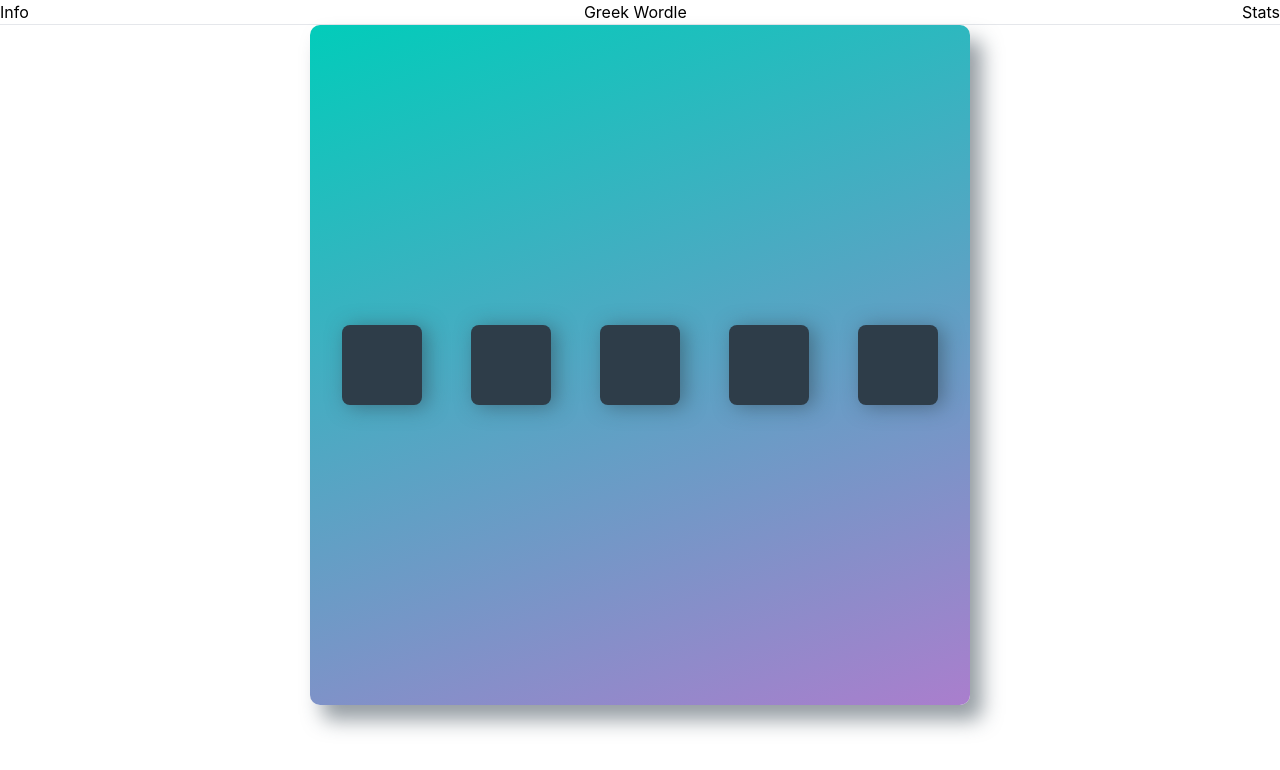
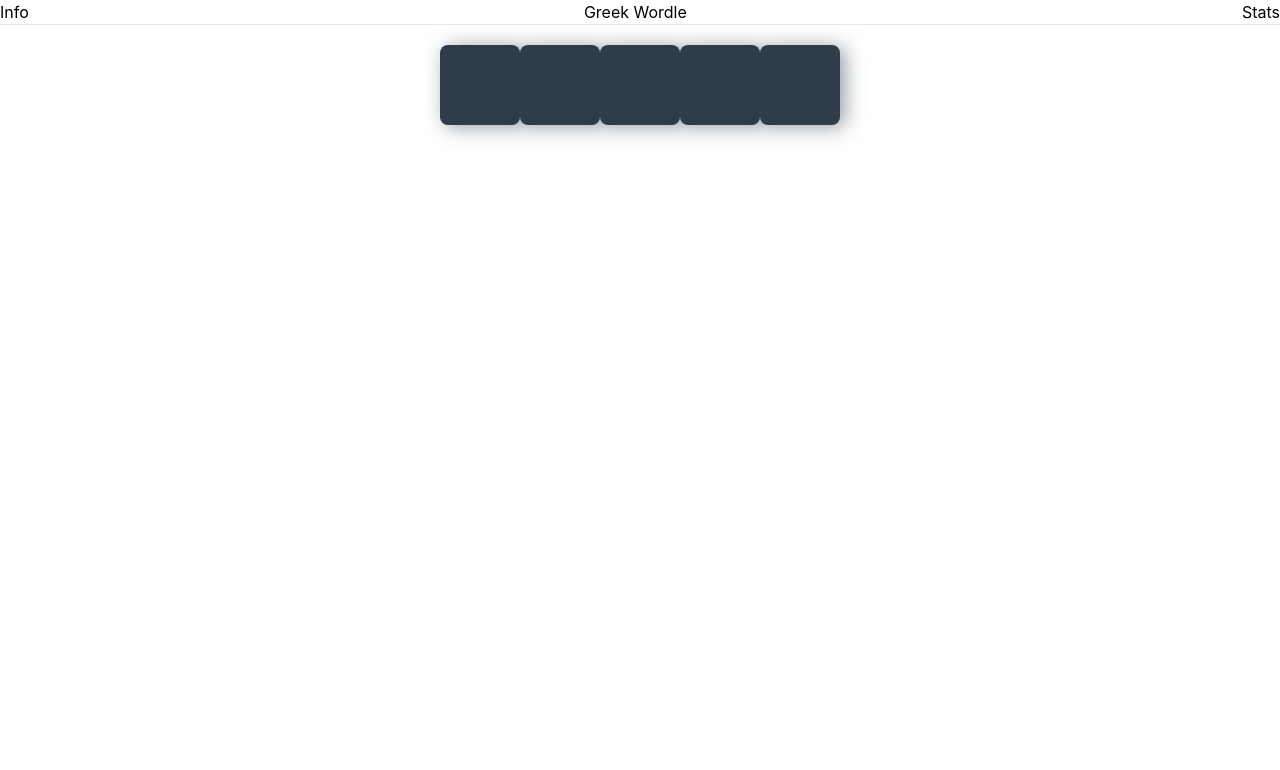
Before and after one commit to katerinamakri/greek-wordle, a React (Create React App) app: page / in a window 1280 px wide. Shown: the top 770 px of the page. Built offline with nearby package versions, Linux system fonts and the light colour scheme.

Commit message:
Working on Row component and its style

```diff
--- a/src/components/Row.jsx
+++ b/src/components/Row.jsx
@@ -1,23 +1,13 @@
 import '../css/Row.css'
 
 function Row() {
-	return(
-		<ul id="game-board" class="deck">
-			<li class="card">
-				<i class="fa fa-paper-plane-o"></i>
-			</li>
-			<li class="card">
-				<i class="fa fa-anchor"></i>
-			</li>
-			<li class="card">
-				<i class="fa fa-diamond"></i>
-			</li>
-			<li class="card">
-				<i class="fa fa-diamond"></i>
-			</li>
-			<li class="card">
-				<i class="fa fa-diamond"></i>
-			</li>
+	return (
+		<ul class="flex justify-between align-middle mt-5">
+			<li class="card"></li>
+			<li class="card"></li>
+			<li class="card"></li>
+			<li class="card"></li>
+			<li class="card"></li>
 		</ul>
 	);
 }
--- a/src/css/Row.css
+++ b/src/css/Row.css
@@ -0,0 +1,13 @@
+.card {
+  height: 80px;
+  width: 80px;
+  background: #2e3d49;
+  font-size: 0;
+  color: #ffffff;
+  border-radius: 8px;
+  cursor: pointer;
+  display: flex;
+  justify-content: center;
+  align-items: center;
+  box-shadow: 5px 2px 20px 0 rgba(46, 61, 73, 0.5);
+}
```
